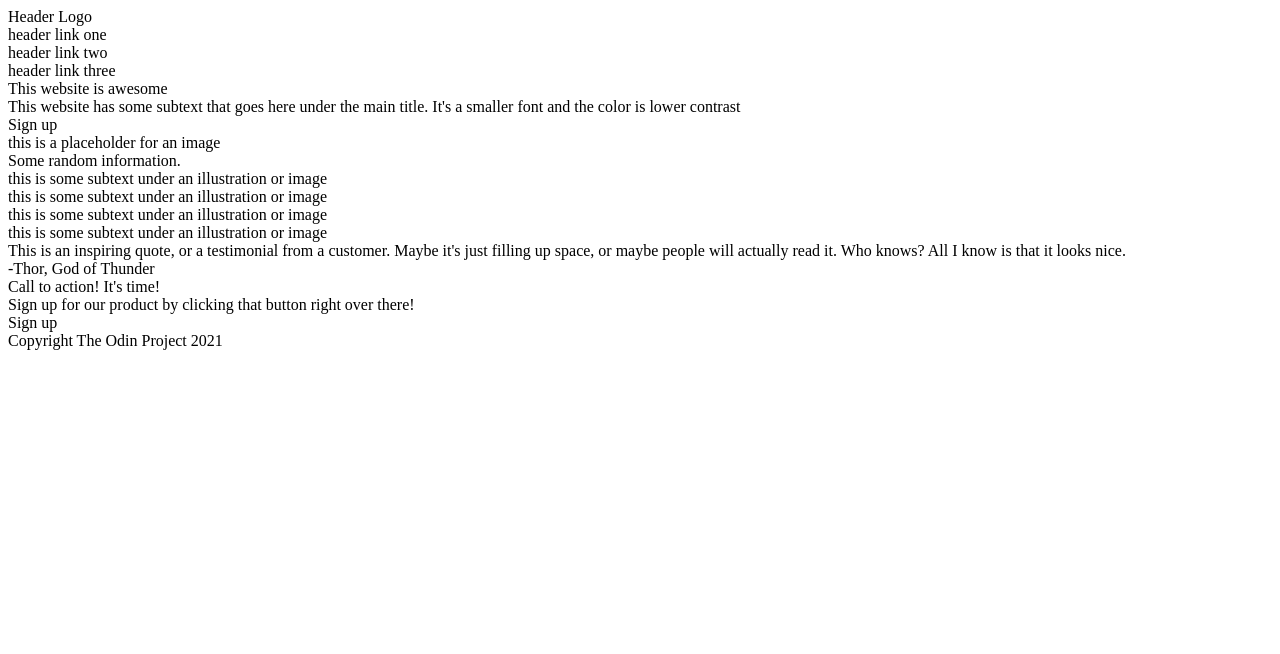
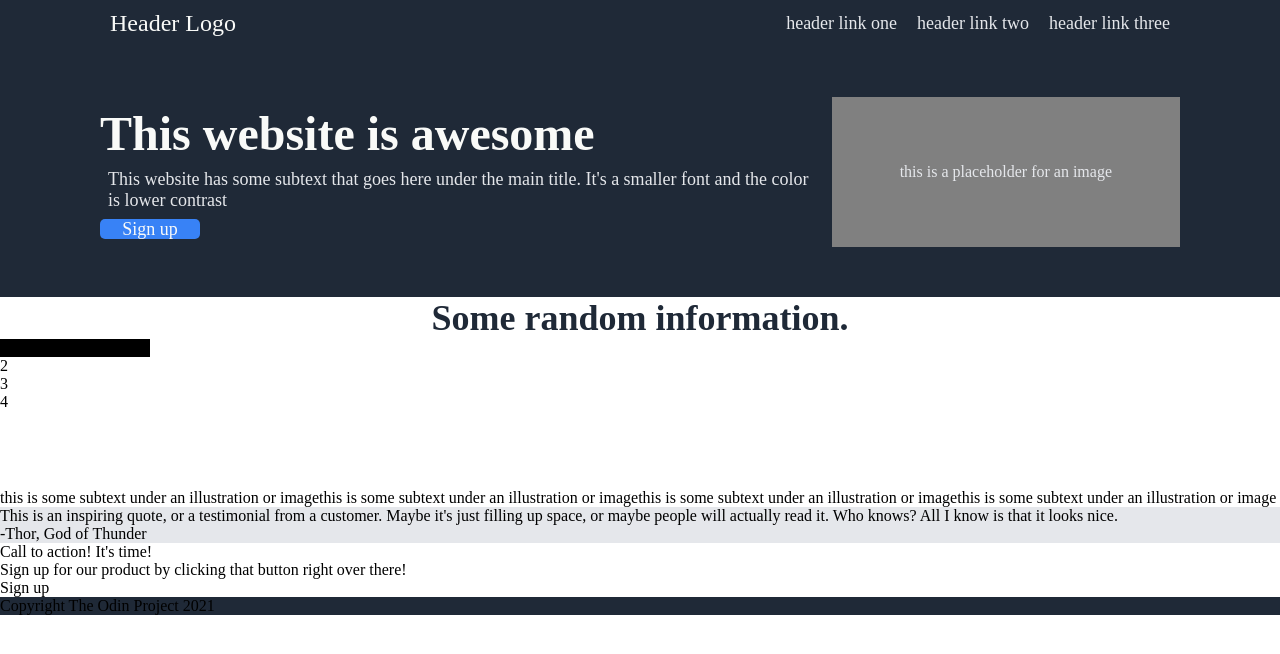
Before and after one commit to migz407/top-landing, a plain HTML site: page index.html in a window 1280 px wide. Drawn offline with Linux system fonts and the light colour scheme.

Commit message:
redid some html and added css to header

```diff
--- a/index.html
+++ b/index.html
@@ -8,28 +8,37 @@
     </head>
 
     <body>
+
         <div class="header">
             <div class="header1">
-                <div id="headlogo">Header Logo</div>
-                <div id="link1">header link one</div>
-                <div id="link2">header link two</div>
-                <div id="link3">header link three</div>
+                <div class="header-left">
+                    <div id="headlogo">Header Logo</div>
+                </div>
+                <div class="header-right">
+                    <div class="link1">header link one</div>
+                    <div class="link2">header link two</div>
+                    <div class="link3">header link three</div>
+                </div>
             </div>
             <div class="header2">
-                <div id="hero">This website is awesome</div>
-                <div id="hero2">This website has some subtext that goes here under the main title. It's a smaller font and the color is lower contrast</div>
-                <div id="signup">Sign up</div>
-                <div id="img">this is a placeholder for an image</div>
+                <div class="header-left2">
+                    <div id="hero">This website is awesome</div>
+                    <div id="hero2">This website has some subtext that goes here under the main title. It's a smaller font and the color is lower contrast</div>
+                    <div id="signup">Sign up</div>
+                </div>
+                <div class="header-right2">
+                    <div id="img">this is a placeholder for an image</div>
+                </div>
             </div>
         </div>
 
         <div class="body1">
             <div id="infoheader">Some random information.</div>
             <div class="box">
-                <div id="box1"></div>
-                <div id="box2"></div>
-                <div id="box3"></div>
-                <div id="box4"></div>
+                <div id="box1">1</div>
+                <div id="box2">2</div>
+                <div id="box3">3</div>
+                <div id="box4">4</div>
             </div>
             <div class="boxtext">
                 <div id="boxtext1">this is some subtext under an illustration or image</div>
@@ -55,5 +64,6 @@
         <div class="footer">
             <div id="footerinfo">Copyright  The Odin Project 2021</div>
         </div>
+
     </body>
 </html>
--- a/style.css
+++ b/style.css
@@ -0,0 +1,100 @@
+body {
+    margin: 0px;
+}
+
+.header {
+    background-color: #1F2937;
+    padding-left: 100px;
+    padding-right: 100px;
+}
+
+.header1 {
+    display: flex;
+    justify-content: space-between;
+    padding-bottom: 50px;
+}
+
+#headlogo {
+    font-size: 24px;
+    color: #F9FAF8;
+    padding: 10px;
+}
+
+.header-right {
+    font-size: 18px;
+    color: #E5E7EB;
+    display: flex;
+    align-items: center;
+}
+
+.header-right > * {
+    padding: 10px;
+}
+
+#signup {
+    color: #F9FAF8;
+    background-color: #3882F6;
+    width: 100px;
+    height: 20px;
+    border-radius: 5px;
+    font-size: 18px;
+    text-align: center;
+
+}
+
+.header2 {
+    display: flex;
+    align-items: center;
+    padding-bottom: 50px;
+}
+
+.header-right2 {
+    background-color: gray;
+    width: 400px;
+    height: 150px;
+    color: #E5E7EB;
+    display: flex;
+    justify-content: center;
+    align-items: center;
+
+}
+
+#hero {
+    font-size: 48px;
+    font-weight: bold;
+    color: #F9FAF8;
+}
+
+#hero2 {
+    font-size: 18px;
+    color: #E5E7EB;
+    padding: 8px;
+}
+
+#infoheader {
+    font-size: 36px;
+    font-weight: bold;
+    color: #1F2937;
+    text-align: center;
+}
+
+.box {
+    width: 150px;
+    height: 150px;
+}
+
+#box1 {
+   background-color:black;
+}
+
+.boxtext {
+    display: flex;
+}
+
+.body2 {
+    background-color: #E5E7EB;
+}
+
+.footer {
+    background-color: #1F2937;
+}
```
